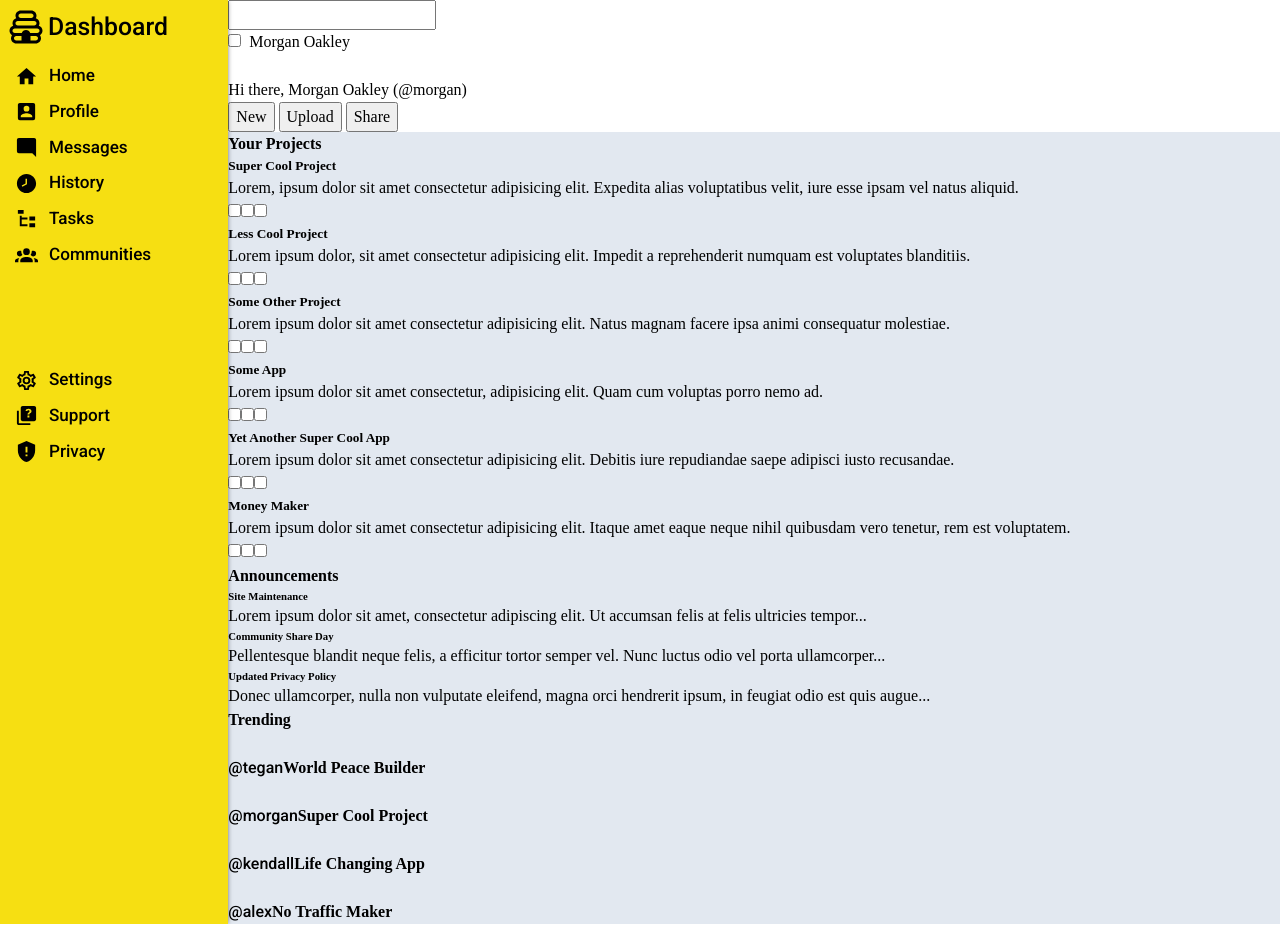
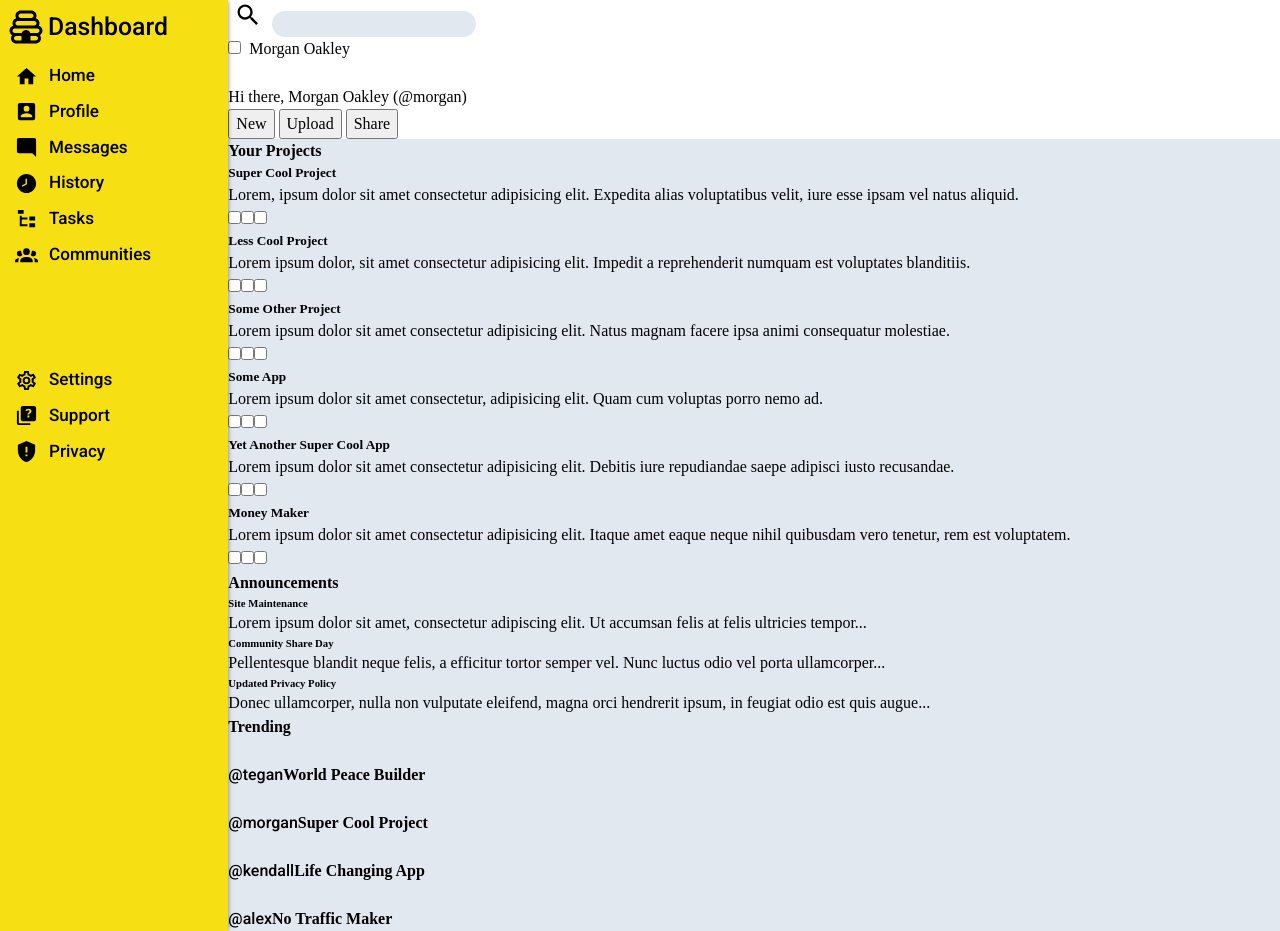
Before and after one commit to revi-hub/admin-dashboard, a plain HTML site: page index.html in a window 1280 px wide. Drawn offline with Linux system fonts and the light colour scheme.

Commit message:
Add search icon to header and style the search bar

```diff
--- a/index.html
+++ b/index.html
@@ -14,7 +14,10 @@
 <body>
     <header>
         <div>
-            <form action=""><input type="search"></form>
+            <form action="">
+                <button><img src="magnify.svg" alt=""></button>
+                <input type="search">
+            </form>
             <input type="checkbox">
             <img src="" alt="">
             <span>Morgan Oakley</span>
--- a/style.css
+++ b/style.css
@@ -107,3 +107,24 @@ nav div ul li img {
     width: 23px;
     height: 23px;
 }
+
+header > div > form button {
+    background-color: white;
+    border: none;
+    width: 40px;
+}
+
+header > div > form button:hover {
+    background-color: none;
+    border: none;
+}
+
+header > div > form button + input {
+    background-color: #e2e8f0;
+    border-radius: 20px;
+    border: none;
+}
+
+header > div > form button + input:active {
+    background-color: #e2e8f0;
+}
```
Also changed, not shown: magnify.svg (added), 1 other file.
